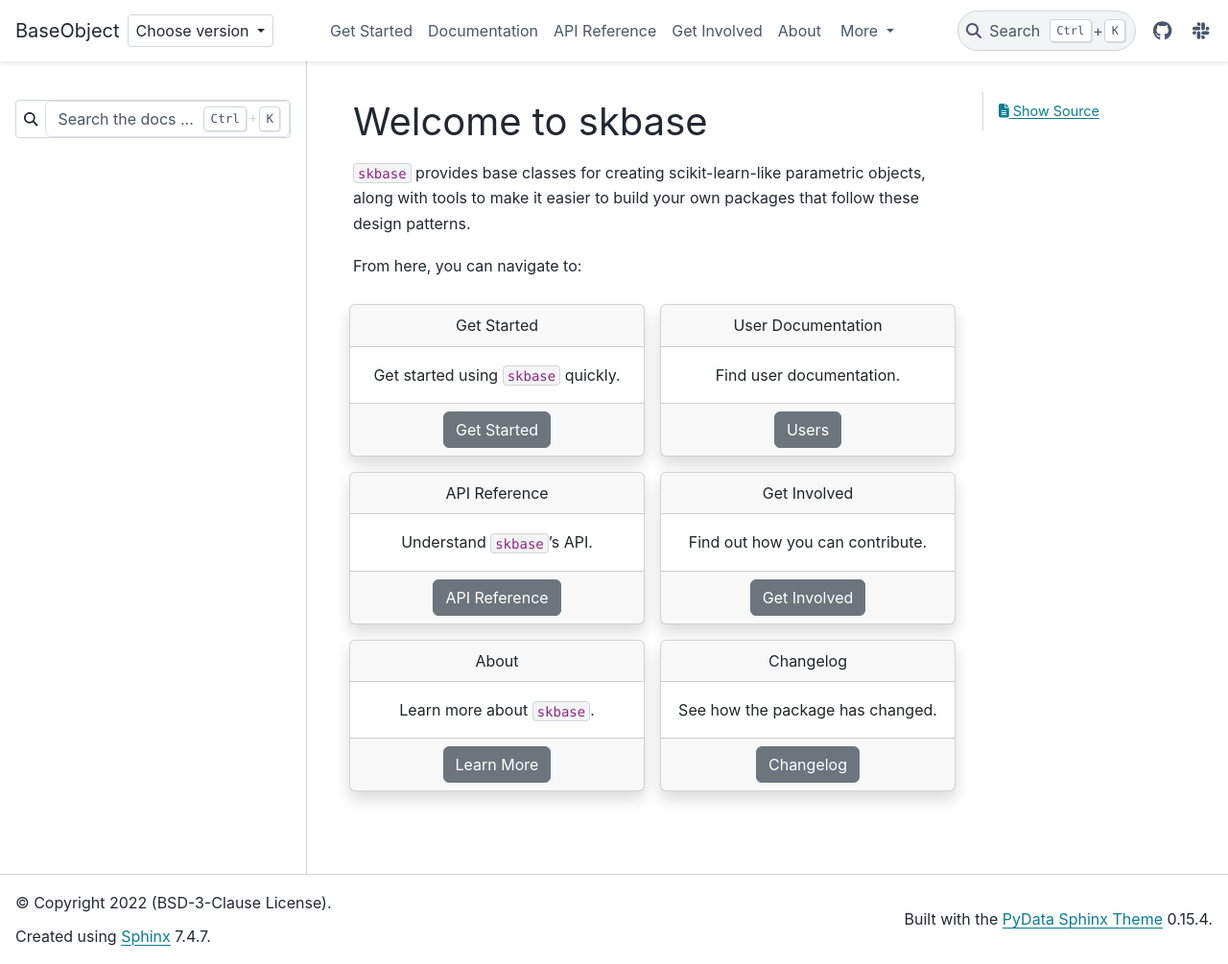
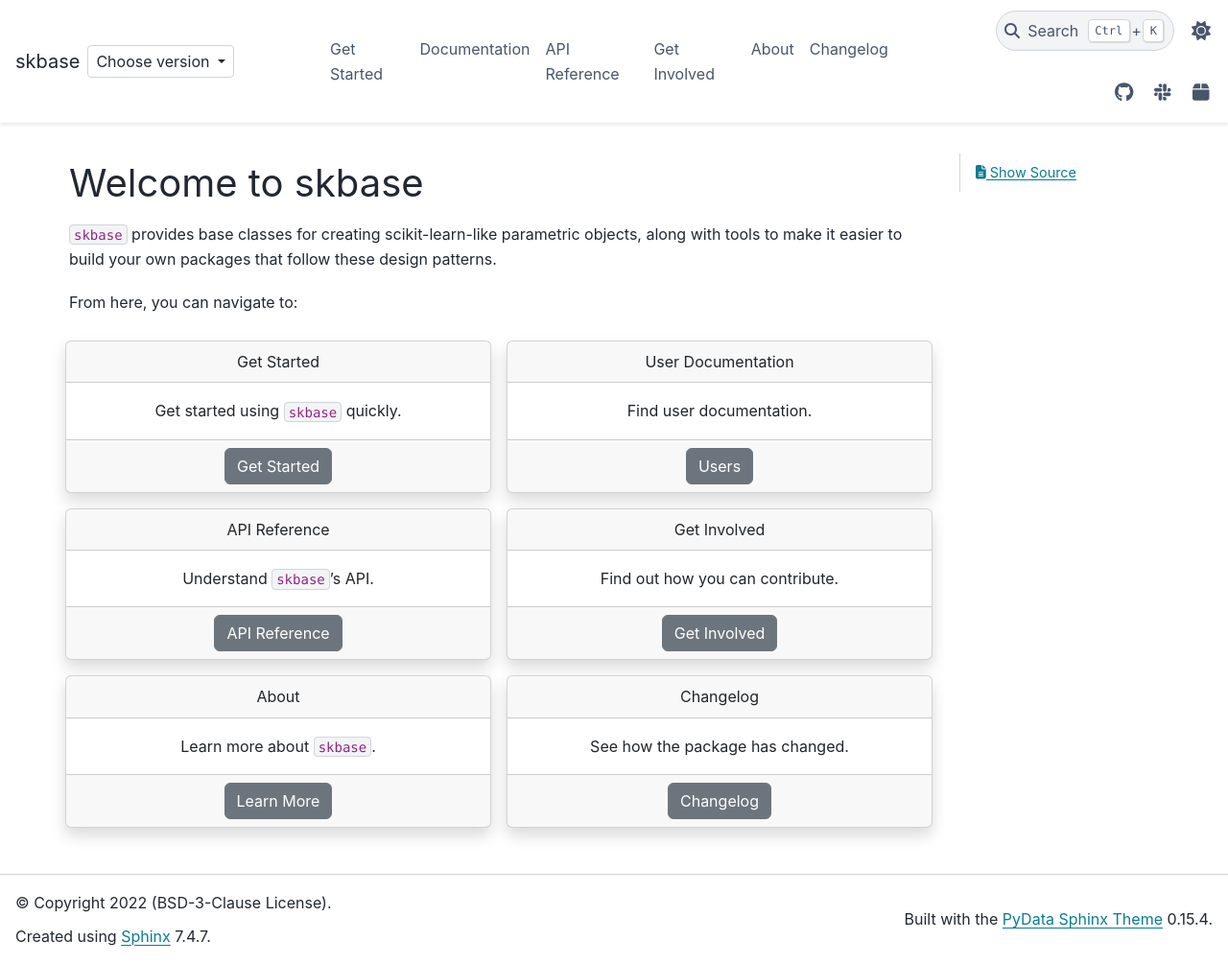
Before and after one commit to sktime/skbase, a Sphinx documentation site: the page built from docs/source/index.rst, in a window 1280 px wide and 1005 px high. Shown: the whole window at 96% size. Built offline with Sphinx 7.4.7 and the PyData theme 0.15.4, drawn with Linux system fonts in a browser that asks for light colours; comment, search, counter and statistics services are not loaded.

Commit message:
Update doc config

```diff
--- a/docs/source/conf.py
+++ b/docs/source/conf.py
@@ -177,7 +177,8 @@ if not version_match or version_match.isdigit():
 
 html_theme_options = {
     "logo": {
-        "text": "BaseObject",
+        "text": "skbase",
+        "alt_text": "skbase",
     },
     "icon_links": [
         {
@@ -190,21 +191,23 @@ html_theme_options = {
             "url": "https://join.slack.com/t/sktime-group/shared_invite/zt-1cghagwee-sqLJ~eHWGYgzWbqUX937ig",  # noqa: E501
             "icon": "fab fa-slack",
         },
+        {
+            "name": "PyPI",
+            "url": "https://pypi.org/project/skbase",
+            "icon": "fa-solid fa-box",
+        },
     ],
-    # "favicons": [
-    #     {"rel": "icon", "sizes": "16x16", "href": "images/sktime-favicon.ico",}
-    # ],
     "icon_links_label": "Quick Links",
     "show_nav_level": 1,
     "show_prev_next": False,
     "use_edit_page_button": False,
     "navbar_start": ["navbar-logo", "version-switcher"],
     "navbar_center": ["navbar-nav"],
-    "navbar_end": ["navbar-icon-links"],
     "switcher": {
         "json_url": json_url,
         "version_match": version_match,
     },
+    "header_links_before_dropdown": 6,
 }
 
 html_context = {
@@ -214,9 +217,7 @@ html_context = {
     "doc_path": "docs/source/",
     "default_mode": "light",
 }
-html_sidebars = {
-    "**": ["search-field.html", "sidebar-nav-bs.html", "sidebar-ethical-ads.html"]
-}
+html_sidebars = {"**": ["sidebar-nav-bs.html", "sidebar-ethical-ads.html"]}
 
 # Add any paths that contain custom static files (such as style sheets) here,
 # relative to this directory. They are copied after the builtin static files,
@@ -225,7 +226,7 @@ html_static_path = ["_static"]
 
 # -- Options for HTMLHelp output ---------------------------------------------
 # Output file base name for HTML help builder.
-htmlhelp_basename = "baseobjectdoc"
+htmlhelp_basename = "skbasedoc"
 
 
 # -- Options for LaTeX output ------------------------------------------------
@@ -246,9 +247,9 @@ htmlhelp_basename = "baseobjectdoc"
 latex_documents = [
     (
         master_doc,
-        "baseobject.tex",
-        "BaseObject Documentation",
-        "BaseObject developers",
+        "skbase.tex",
+        "skbase Documentation",
+        "skbase developers",
         "manual",
     ),
 ]
```
